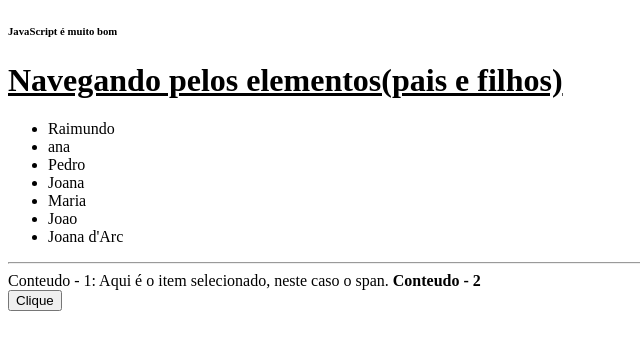
After one commit to leandrocf79/Full_Stack_WEB, a PHP site: page /04-Navegando-elementos.html in a window 1280 px wide. The commit adds this page. Shown: the top 350 px of the page, without its empty margins (0-640 px from the left). Run offline with PHP 8.4, Linux system fonts and the light colour scheme.

Commit message:
Add files via upload

```diff
--- /dev/null
+++ b/Aulas Full Stack WEB/Projeto 7 - jQuery/04-Navegando-elementos.html
@@ -0,0 +1,38 @@
+<!DOCTYPE html>
+<html>
+<head>
+	<title>Navegando pelos elementos(pais e filhos)</title>
+	<link rel="stylesheet" type="text/css" href="css/01-estilo.css">
+	<meta charset="utf-8">
+	<script type="text/javascript" src="js/jQuery.v3.6.0.js"></script>
+
+</head>
+<body>
+
+	<h6><strong>JavaScript é muito bom</strong></h6>
+
+	<h1 ><u>Navegando pelos elementos(pais e filhos)</u></h1>
+
+	<ul id="lista" quantidade="6">
+		<li>Raimundo</li>
+		<li>ana</li>
+		<li>Pedro</li>
+		<span><li>Joana</li></span>
+		<li selecionado>Maria</li>
+		<li>Joao</li>
+		<li><span>Joana d'Arc</span></li>
+	</ul>
+
+	<hr>
+
+	<div id="conteudo">
+		<span>Conteudo - 1: Aqui é o item selecionado, neste caso o span. </span>
+		<span><strong>Conteudo - 2</strong></span>
+	</div>
+
+	<button acao-clique>Clique</button>
+
+	<script type="text/javascript" src="js/04-script.js"></script>
+
+</body>
+</html>
--- a/Aulas Full Stack WEB/Projeto 7 - jQuery/css/01-estilo.css
+++ b/Aulas Full Stack WEB/Projeto 7 - jQuery/css/01-estilo.css
@@ -1,5 +1,10 @@
 .destaque {
 	background-color: burlywood;
+}
+
+.destaque2 {
+	border: 1px solid blue;
+	margin: 1px;
 }
 
 .destaquejs {
--- /dev/null
+++ b/Aulas Full Stack WEB/Projeto 7 - jQuery/js/04-script.js
@@ -0,0 +1,48 @@
+
+$('[acao-clique]').click(function(){
+
+	//$('span').addClass('destaque2')// selecionou span e adicionou destaque do css
+
+	//$('span').parent().addClass('destaquejs')// foi selecionado span, pode ser qualquer item
+/*.parent()   faz sair do item selecionado e vai para o PAI, neste caso é a DIV
+  .parents()  seleciona TODOS os parentes
+  .next()     seleciona o próximo item. Ou será a esquerda ou a abaixo
+  .prev()     elemento anterior
+  .nextAll()
+  .prevAll()
+  .siblings()
+  .each()    percorre itens
+*/
+
+	//$('span').parents().addClass('destaque')
+	$('li:first').next().addClass('destaquejs')
+	//$('li:last').prev().addClass('destaque')
+	//$('h1').prev().addClass('destaque')
+	//$('h1').next().addClass('destaque')
+
+	//$('li:first').nextAll().addClass('destaque')
+	//$('li:last').prevAll().addClass('destaque')
+
+	$('[selecionado]').siblings().addClass('destaque2') // Maria recebeu 'selecionado'
+
+	//$('span').parent().next().addClass('destaque')
+	//$('span').parent().prev().addClass('destaque')
+	$('h6').children().addClass('destaque')
+	//$('#conteudo').children().addClass('destaque')
+	//$('body').find('li').addClass('destaque')
+
+	let elementoDom = document.getElementById('conteudo') //usar jQuery a partir de um DOM
+		$(elementoDom).addClass('destaquejs')
+
+// os dois abaixo fazem a mesma coisa acesando de lugares diferentes e usando .children
+
+	/*
+	$('li').each(function(i,elemento){
+		$(elemento).addClass('destaque')
+	})*/
+
+	/*$('ul').children().each(function(i,elemento){
+		$(elemento).addClass('destaque')
+	})*/
+
+})
```
